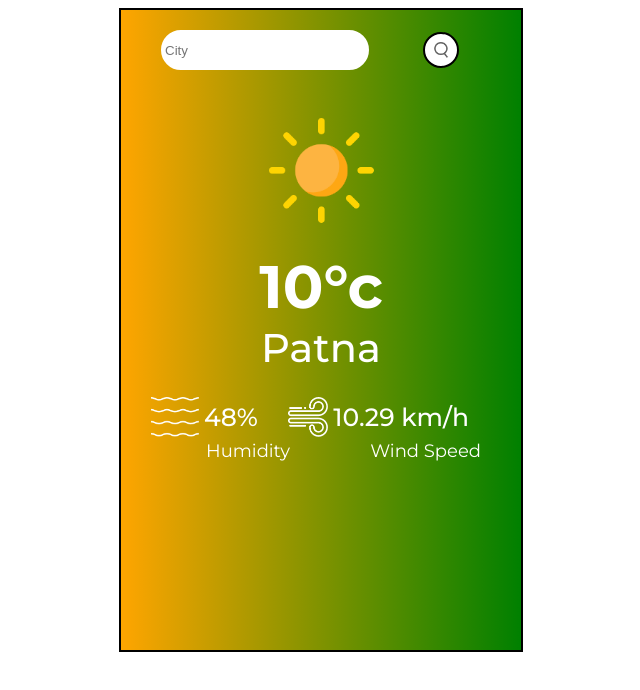
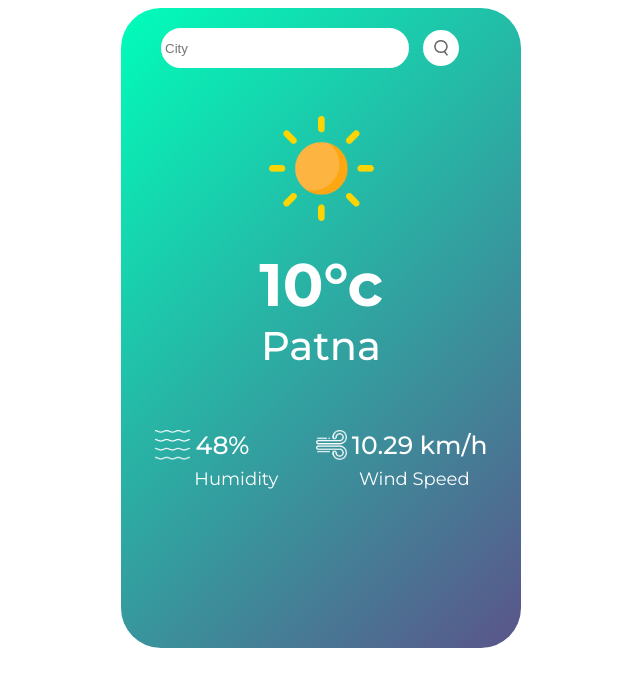
Before and after one commit to shivamSEVEN7/Weather-App, a plain HTML site: page index.html in a window 1280 px wide. Shown: the whole page, without its empty margins (319-959 px from the left). Drawn offline with nearby package versions, Linux system fonts and the light colour scheme.

Commit message:
Updated Wind Speed and Humidity

```diff
--- a/app.js
+++ b/app.js
@@ -3,7 +3,8 @@ let url1 = "https://api.openweathermap.org/data/2.5/weather?units=metric";
 let url2 = "https://api.openweathermap.org/geo/1.0/direct?limit=1";
 let temp = document.querySelector('#temp');
 let sun = document.querySelector('#sun img');
-
+let windSpeed = document.querySelector("#windSpeed");
+let humidity = document.querySelector("#humidity");
 let cityOn  = document.querySelector('#city');
 let latitude;
 let longitude;
@@ -28,6 +29,8 @@ const par1 = {
 async function getWeather(){
     let res = await axios.get(url1, {params : par1});
     temp.innerHTML = res.data.main.temp + "°c";
+    humidity.innerHTML = res.data.main.humidity + "%";
+    windSpeed.innerHTML = res.data.wind.speed + " km/h";
     cityOn.innerHTML = city;
     weatherId = res.data.weather[0].id;
     if(weatherId>=200 && weatherId<233){
--- a/index.html
+++ b/index.html
@@ -25,11 +25,11 @@
         <div id="bottom">
             <div class="humid">
                 <img src="images/humidity.png" alt="">
-                <p>48%</p>
+                <p id="humidity">48%</p>
             </div>
             <div class="humid">
                 <img src="images/wind.png" alt="">
-                <p>10.29 km/h</p>
+                <p id="windSpeed">10.29 km/h</p>
             </div>
         </div>
         <div id="bott">
--- a/style.css
+++ b/style.css
@@ -1,15 +1,11 @@
 #outer {
     height: 80vh;
     width: 50vh;
-    border: 2px solid black;
     margin: auto;
-    background: linear-gradient(
-        to left,
-        green,
-        orange
-    );
+    background: linear-gradient(135deg, #00feba, #5b548a);
     font-family: 'Montserrat', sans-serif;
     color: white;
+    border-radius: 40px;
   }
 
 
@@ -19,18 +15,19 @@
     margin-top: 20px;
     height: 32px;
     width: 32px;
-    border: 2px solid black;
+    border: 2px solid white;
     border-radius: 50%;
-    margin-left: 50px;
+    margin-left: 10px;
     vertical-align: middle; /* Adjust the vertical alignment */
     background-color: white;
+    cursor: pointer;
 
   }
 
   #cityInput {
     border: 2px solid white;
     height: 32px;
-    width: 50%;
+    width: 60%;
     display: inline-block;
     margin-left: 40px;
     margin-top: 20px;
@@ -77,29 +74,32 @@
     font-weight: 500;
     align-items: center;
     height: 50px;
+    justify-content: space-around;
+    margin-top: 30px;
 }
 .humid{
     height: 100%;
     display: flex;
     align-items: center;
-    margin-left: 30px;
     margin-top: 40px;
 }
 .humid img{
-    height: 80%;
+    height: 60%;
     margin-right: 5px;
 }
 
 #bott{
     display: flex;
     flex-direction: row;
-    justify-content: space-between;
+    justify-content: space-around;
 }
 #h{
-    margin-left: 85px;
+
+    font-size: large;
+   position: relative;
+   left: 22px;
+}
+#w{
+
     font-size: large;
 }
-#w{
-    margin-right: 40px;
-    font-size: large;
-}
```
